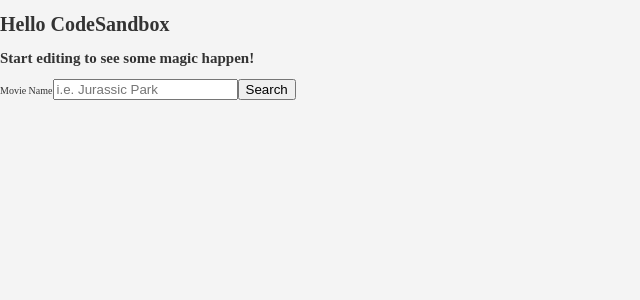
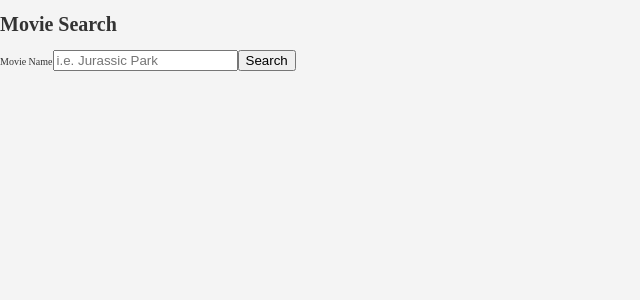
Before and after one commit to aleck-charlie/React_MovieDB, a React (Create React App) app: page / in a window 1280 px wide. Shown: the top 300 px of the page, without its empty margins (0-640 px from the left). Built offline with nearby package versions, Linux system fonts and the light colour scheme.

Commit message:
reset App.js

```diff
--- a/src/App.js
+++ b/src/App.js
@@ -3,8 +3,7 @@
 export default function App() {
   return (
     <div className="App">
-      <h1>Hello CodeSandbox</h1>
-      <h2>Start editing to see some magic happen!</h2>
+      <h1>Movie Search</h1>
     </div>
   );
 }
```
